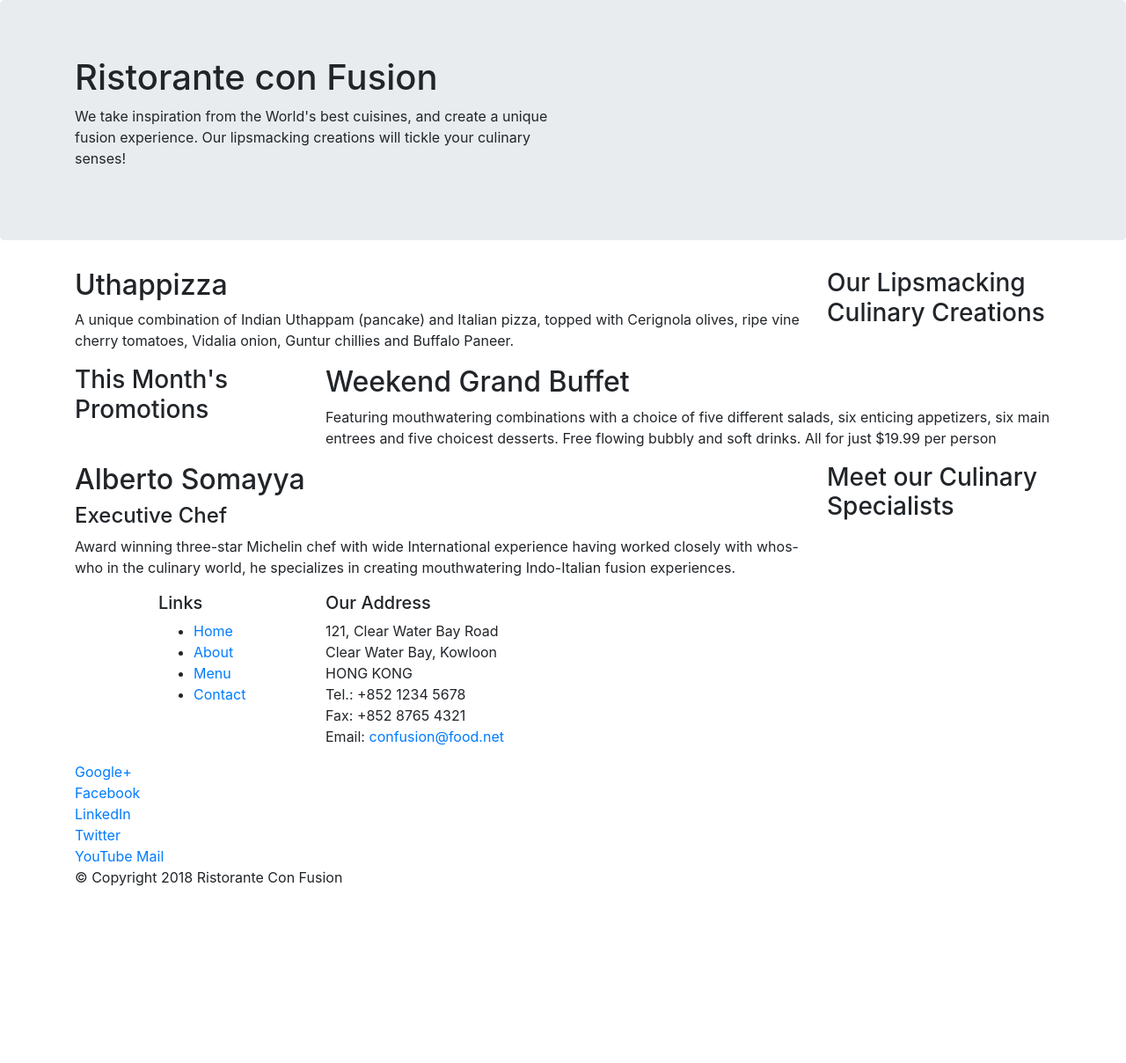
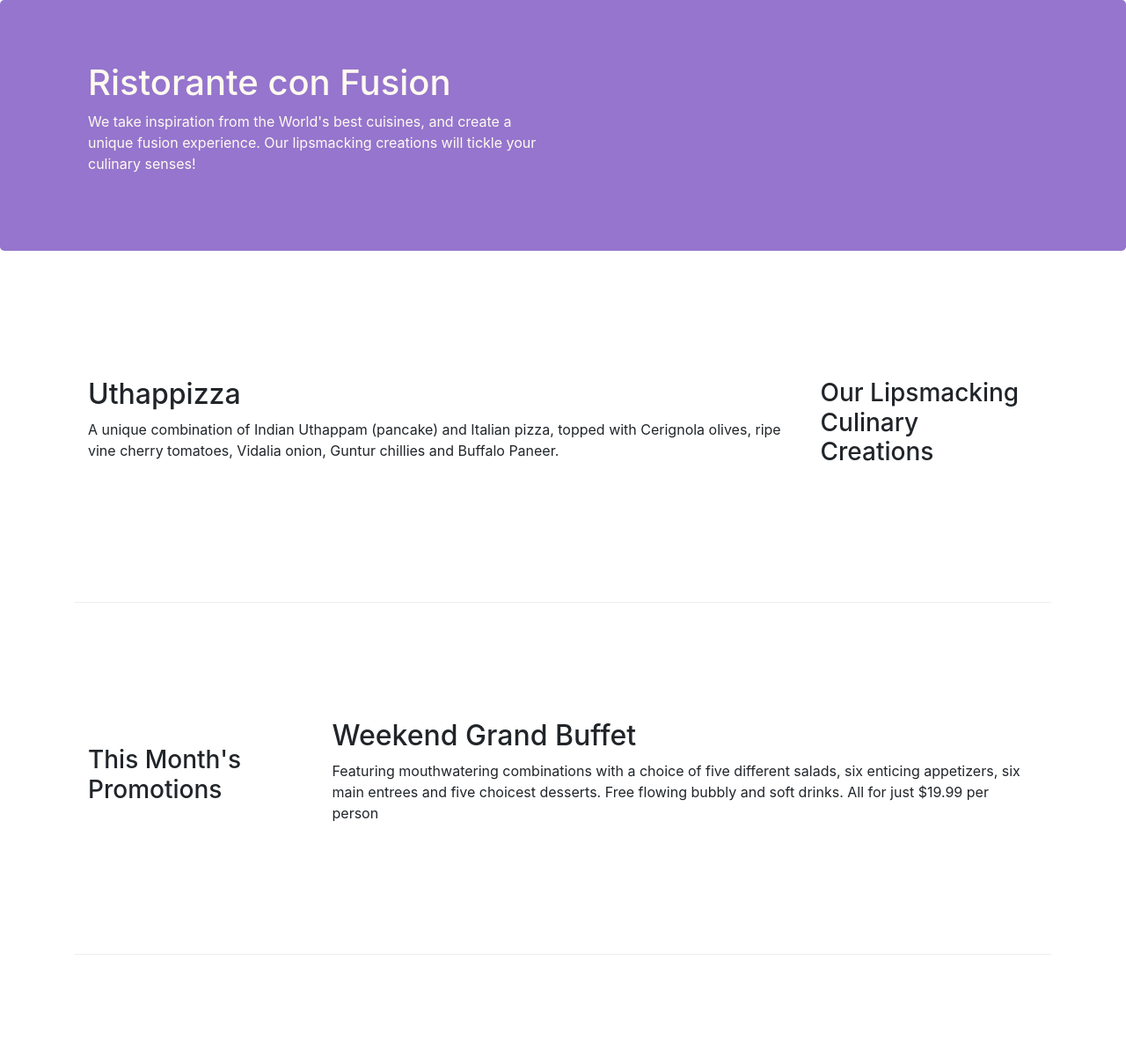
Before and after one commit to r-tobias/bootstrap-test, a website: page index.html in a window 1280 px wide. Shown: the top 1208 px of the page at 88% size. Before the commit the page ends 1025 px from the top, so only its background shows below. Drawn offline with nearby package versions, Linux system fonts and the light colour scheme.

Commit message:
bootstrap practice part 2

```diff
--- /dev/null
+++ b/css/styles.css
@@ -0,0 +1,28 @@
+.row-header {
+  margin: 0px auto;
+  padding: 0px auto;
+}
+
+.row-content {
+  margin: 0px auto;
+  padding: 50px 0px 50px 0px;
+  border-bottom: 1px ridge;
+  min-height: 400px;
+}
+.footer {
+  background-color: #d1c4e9;
+  margin: 0px auto;
+  padding: 20px 0px 20px 0px;
+}
+
+.jumbotron {
+  padding: 70px 30px 70px 30px;
+  margin: 0px auto;
+  background: #9575cd;
+  color: floralwhite;
+}
+.address {
+  font-size: 80%;
+  margin: 0px;
+  color: #0f0f0f;
+}
--- a/index.html
+++ b/index.html
@@ -14,13 +14,14 @@
       rel="stylesheet"
       href="node_modules/bootstrap/dist/css/bootstrap.min.css"
     />
+    <link href="css/styles.css" rel="stylesheet" />
     <title>Ristorante Con Fusion</title>
   </head>
 
   <body>
     <header class="jumbotron">
       <div class="container">
-        <div class="row">
+        <div class="row row-header">
           <div class="col-12 col-sm-6">
             <h1>Ristorante con Fusion</h1>
             <p>
@@ -35,7 +36,7 @@
     </header>
 
     <div class="container">
-      <div class="row">
+      <div class="row row-content align-items-center">
         <div class="col-12 col-sm-4 order-sm-last col-md-3">
           <h3>Our Lipsmacking Culinary Creations</h3>
         </div>
@@ -49,7 +50,7 @@
         </div>
       </div>
 
-      <div class="row">
+      <div class="row row-content align-items-center">
         <div class="col-12 col-sm-4 col-md-3">
           <h3>This Month's Promotions</h3>
         </div>
@@ -64,7 +65,7 @@
         </div>
       </div>
 
-      <div class="row">
+      <div class="row row-content align-items-center">
         <div class="col-12 col-sm-4 order-sm-last col-md-3">
           <h3>Meet our Culinary Specialists</h3>
         </div>
@@ -81,12 +82,12 @@
       </div>
     </div>
 
-    <footer>
+    <footer class="footer">
       <div class="container">
         <div class="row">
           <div class="col-4 offset-1 col-sm-2">
             <h5>Links</h5>
-            <ul>
+            <ul class="list-unstyled">
               <li><a href="#">Home</a></li>
               <li><a href="#">About</a></li>
               <li><a href="#">Menu</a></li>
@@ -104,8 +105,8 @@
               Email: <a href="mailto:confusion@food.net">confusion@food.net</a>
             </address>
           </div>
-          <div>
-            <div class="col-12 col-sm-4">
+          <div class="col-12 col-sm-4 align-self-center">
+            <div class="text-center">
               <a href="http://google.com/+">Google+</a>
               <a href="http://www.facebook.com/profile.php?id=">Facebook</a>
               <a href="http://www.linkedin.com/in/">LinkedIn</a>
@@ -115,7 +116,7 @@
             </div>
           </div>
         </div>
-        <div class="row">
+        <div class="row justify-content-center">
           <div class="col-auto">
             <p>© Copyright 2018 Ristorante Con Fusion</p>
           </div>
```
